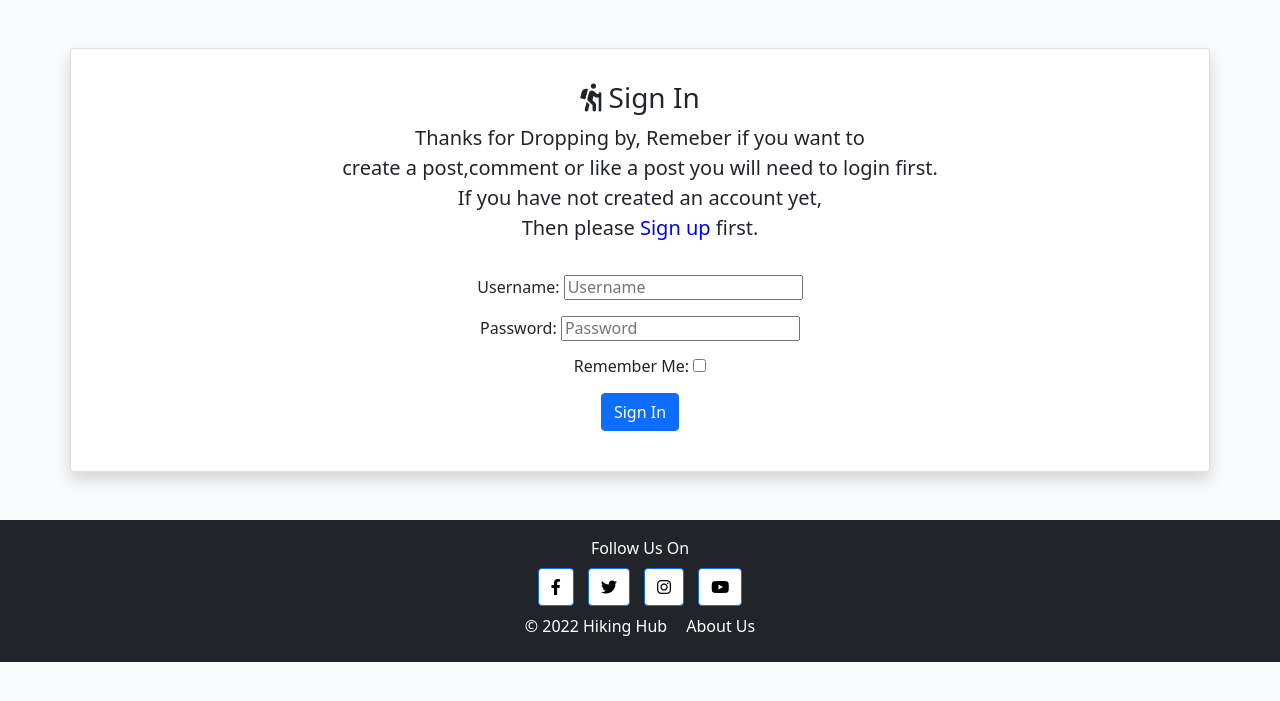
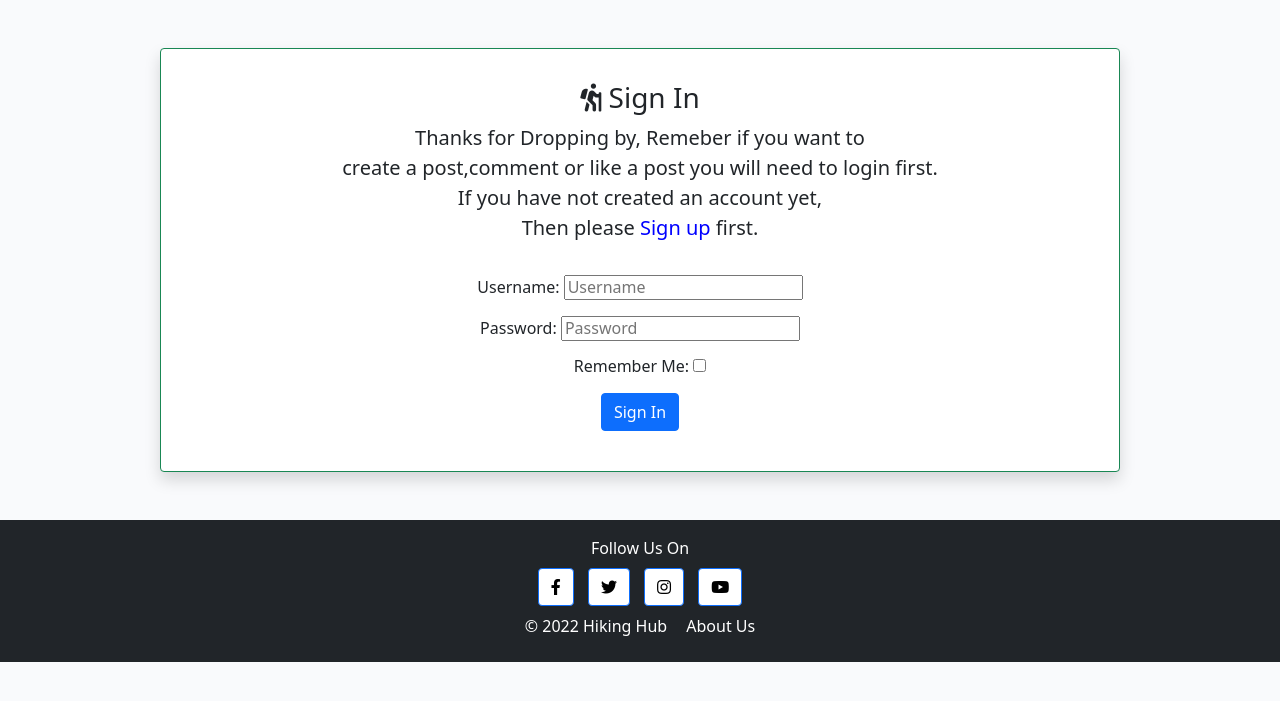
Before and after one commit to wlillisdev/hiking-hub, a Django app: page /accounts/login/ in a window 1280 px wide. Shown: the part 64-765 px from the top of the page. Run offline with Django 3.2, Linux system fonts and the light colour scheme; some libraries are stand-ins or nearby versions.

Commit message:
edit to sign up and login  form styling

```diff
--- a/templates/account/login.html
+++ b/templates/account/login.html
@@ -8,7 +8,7 @@
 {% block head_title %}{% trans "Sign In" %}{% endblock %}
 
 {% block content %}
-    <div  class="container text-center d-flex flex-column form-style card mb-5 mt-5 shadow p-3 mb-5 bg-body rounded">
+    <div  class="container w-75 border-success text-center d-flex flex-column form-style card mb-5 mt-5 shadow p-3 mb-5 bg-body rounded">
       <div class="row">
         <div  class="col-md-8 mt-3 offset-md-2 lead">
           <h3><i class="fas fa-hiking"></i> {% trans "Sign In" %}</h3>
--- a/templates/account/signup.html
+++ b/templates/account/signup.html
@@ -6,7 +6,7 @@
 {% block head_title %}{% trans "Signup" %}{% endblock %}
 
 {% block content %}
-  <div class="container text-center d-flex flex-column form-style card mb-5 mt-5 shadow p-3 mb-5 bg-body rounded">
+  <div class="container w-75 border-success text-center d-flex flex-column form-style card mb-5 mt-5 shadow p-3 mb-5 bg-body rounded">
     <div class="row">
       <div class="col-md-8 mt-2 offset-md-2 lead">
         <h3><i class="fas fa-hiking"></i> {% trans "Sign Up" %}</h3>
```
